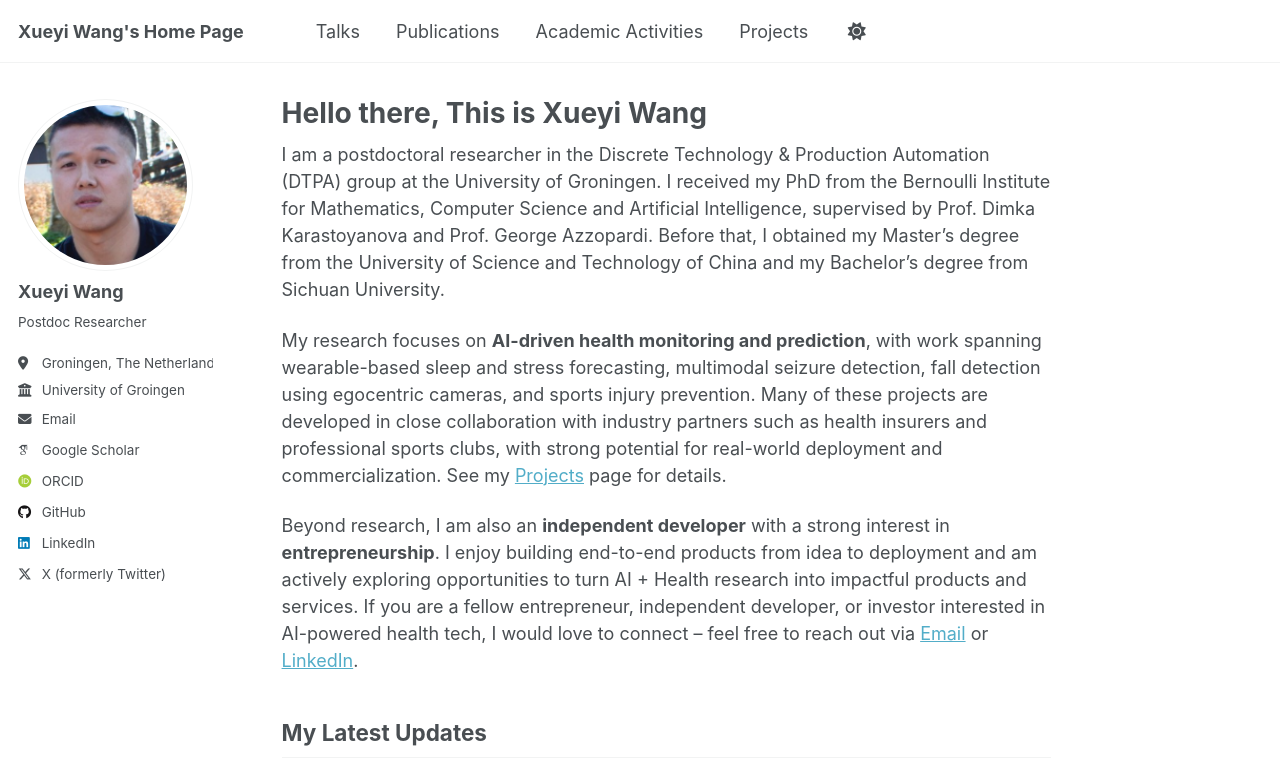
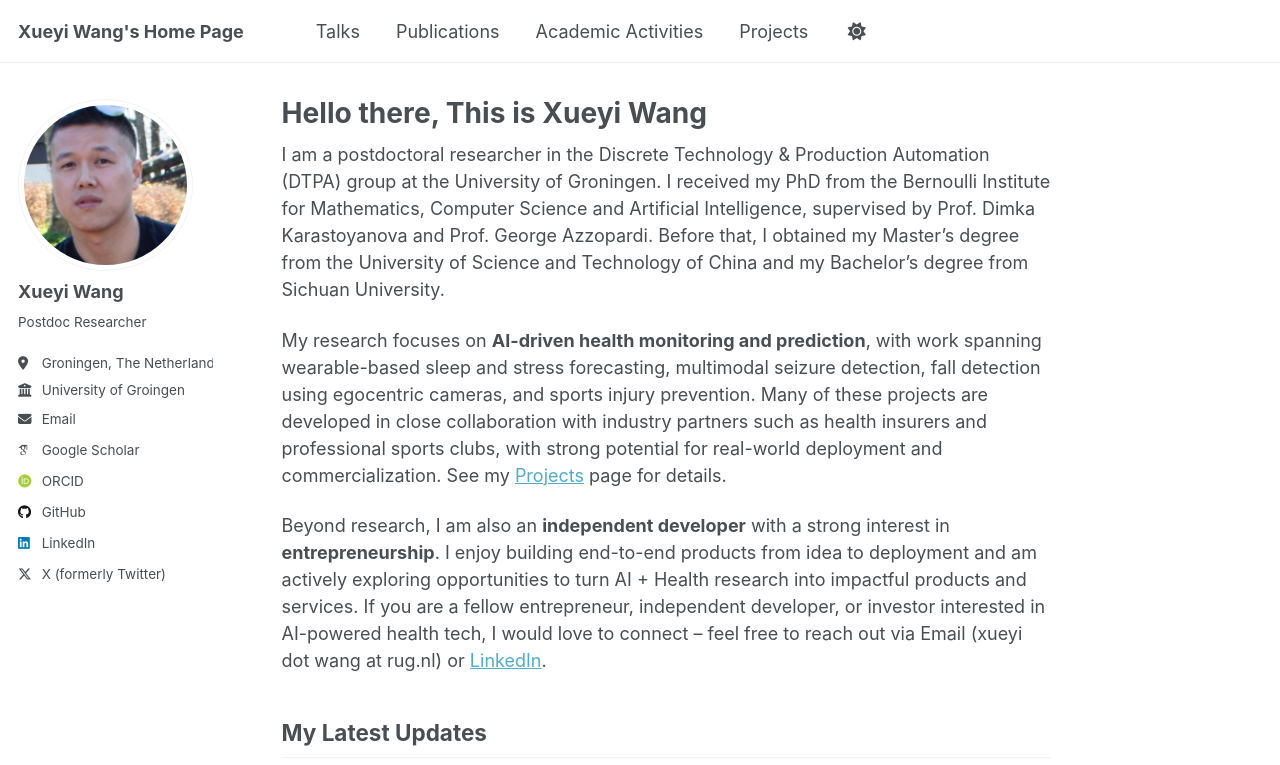
Before and after one commit to Xueyi-Wang/Xueyi-Wang.github.io, a Jekyll site: the page built from _pages/about.md, in a window 1280 px wide and 900 px high, cut to the strip 0-765 px from the top of the window. Built offline with Jekyll 4.4.1, drawn with Linux system fonts in a browser that asks for light colours; some web fonts are replaced.

Commit message:
Obfuscate email address to prevent scraping
Co-Authored-By: Claude Opus 4.6 <noreply@anthropic.com>

```diff
--- a/_pages/about.md
+++ b/_pages/about.md
@@ -19,7 +19,7 @@ I am a postdoctoral researcher in the Discrete Technology & Production Automatio
 
 My research focuses on **AI-driven health monitoring and prediction**, with work spanning wearable-based sleep and stress forecasting, multimodal seizure detection, fall detection using egocentric cameras, and sports injury prevention. Many of these projects are developed in close collaboration with industry partners such as health insurers and professional sports clubs, with strong potential for real-world deployment and commercialization. See my [Projects](/projects/) page for details.
 
-Beyond research, I am also an **independent developer** with a strong interest in **entrepreneurship**. I enjoy building end-to-end products from idea to deployment and am actively exploring opportunities to turn AI + Health research into impactful products and services. If you are a fellow entrepreneur, independent developer, or investor interested in AI-powered health tech, I would love to connect -- feel free to reach out via [Email](mailto:xueyi.wang@rug.nl) or [LinkedIn](https://www.linkedin.com/in/xueyiwang/).
+Beyond research, I am also an **independent developer** with a strong interest in **entrepreneurship**. I enjoy building end-to-end products from idea to deployment and am actively exploring opportunities to turn AI + Health research into impactful products and services. If you are a fellow entrepreneur, independent developer, or investor interested in AI-powered health tech, I would love to connect -- feel free to reach out via Email (xueyi dot wang at rug.nl) or [LinkedIn](https://www.linkedin.com/in/xueyiwang/).
 
 <!-- ## You can reach me at
 - [LinkedIn](https://www.linkedin.com/in/xueyiwang/)
```
